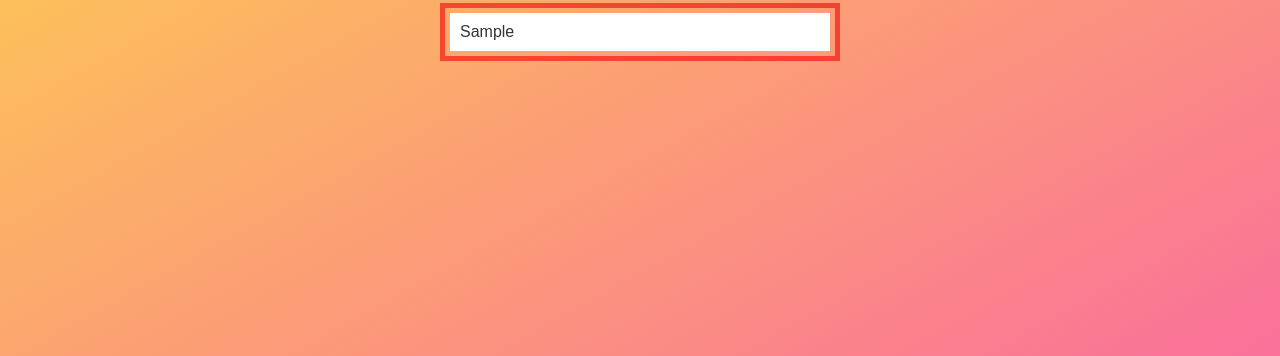
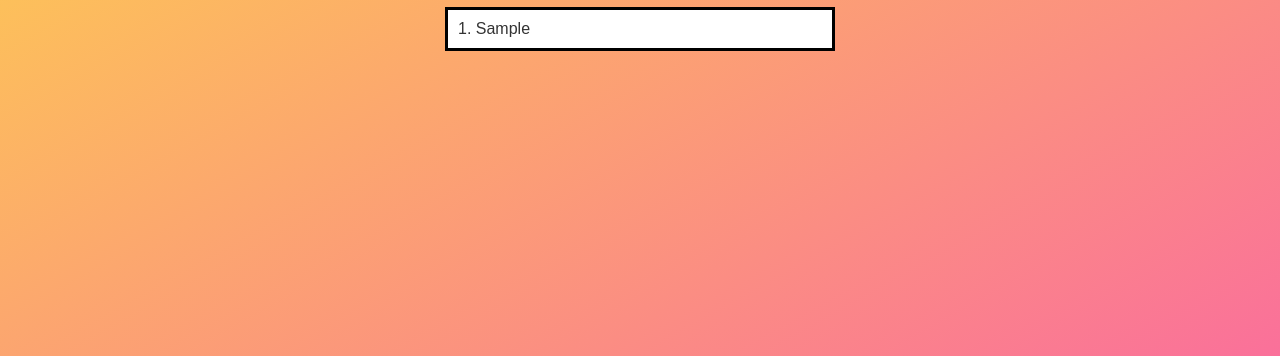
Before and after one commit to przemo107/to-do-list-with-ChatGPT, a plain HTML site: page to do list with ChatGPT/index.html in a window 1280 px wide. Both pictures are taken after typing "Sample" into the empty fields and a click on the button "Add". Shown: the part 444-800 px from the top of the page. Drawn offline with Linux system fonts and the light colour scheme.

Commit message:
display list when added an item, border, counter

```diff
--- a/to do list with ChatGPT/main.js
+++ b/to do list with ChatGPT/main.js
@@ -1,28 +1,42 @@
+let counter = 1;
 function addItem() {
   // Get the value of the input field
-  const item = document.getElementById('item').value;
+  const item = document.getElementById("item").value;
 
   // Add the item to the list
-  const list = document.getElementById('todo-list');
-  const newItem = document.createElement('li');
+  const list = document.getElementById("todo-list");
+  const newItem = document.createElement("li");
+  const checkbox = document.createElement("input");
+  checkbox.type = "checkbox";
+  checkbox.className = "checkbox";
+  newItem.appendChild(checkbox);
+  newItem.innerHTML += item;
+  list.appendChild(newItem);
+
   // const ul = document.querySelector('.ul');
-  newItem.innerHTML = item;
+  newItem.innerHTML = counter + ". " + item;
+  newItem.classList.add("list-item-border");
   list.appendChild(newItem);
+  counter++;
+
   // ul.classList.add('active');
+  checkbox.addEventListener("click", function () {
+    newItem.classList.toggle("done");
+  });
 
   // Clear the input field
-  document.getElementById('item').value = '';
+  document.getElementById("item").value = "";
 }
 
 function addItemOnEnter(event) {
   // Check if the Enter key was pressed
-  if (event.key === 'Enter') {
+  if (event.key === "Enter") {
     addItem();
   }
 }
 
 function clearList() {
   // Remove all of the items from the list
-  var list = document.getElementById('todo-list');
-  list.innerHTML = '';
+  var list = document.getElementById("todo-list");
+  list.innerHTML = "";
 }
--- a/to do list with ChatGPT/style.css
+++ b/to do list with ChatGPT/style.css
@@ -42,9 +42,8 @@ h1 {
   gap: 10px;
 }
 
-ul {
-  /* display: none; */
-  border: 5px solid #f309099d;
+.list-item-border {
+  border: 3px solid black;
 }
 
 li {
@@ -61,6 +60,16 @@ button {
   padding: 10px;
   font-size: 16px;
   border-radius: 8px;
+}
+
+.checkbox {
+  display: inline-block;
+  border-color: #3399ff;
+}
+
+.done {
+  text-decoration: line-through;
+  color: gray;
 }
 
 @media (min-width: 1200px) {
```
